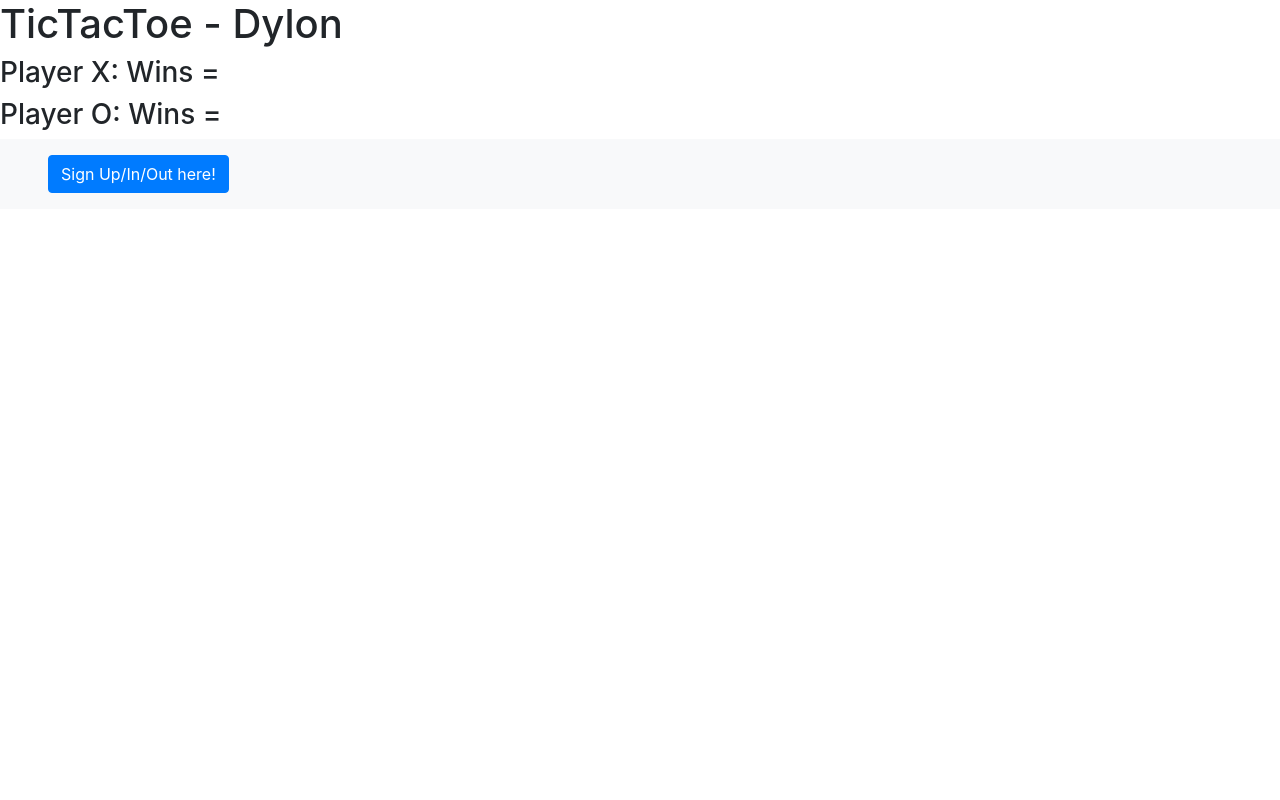
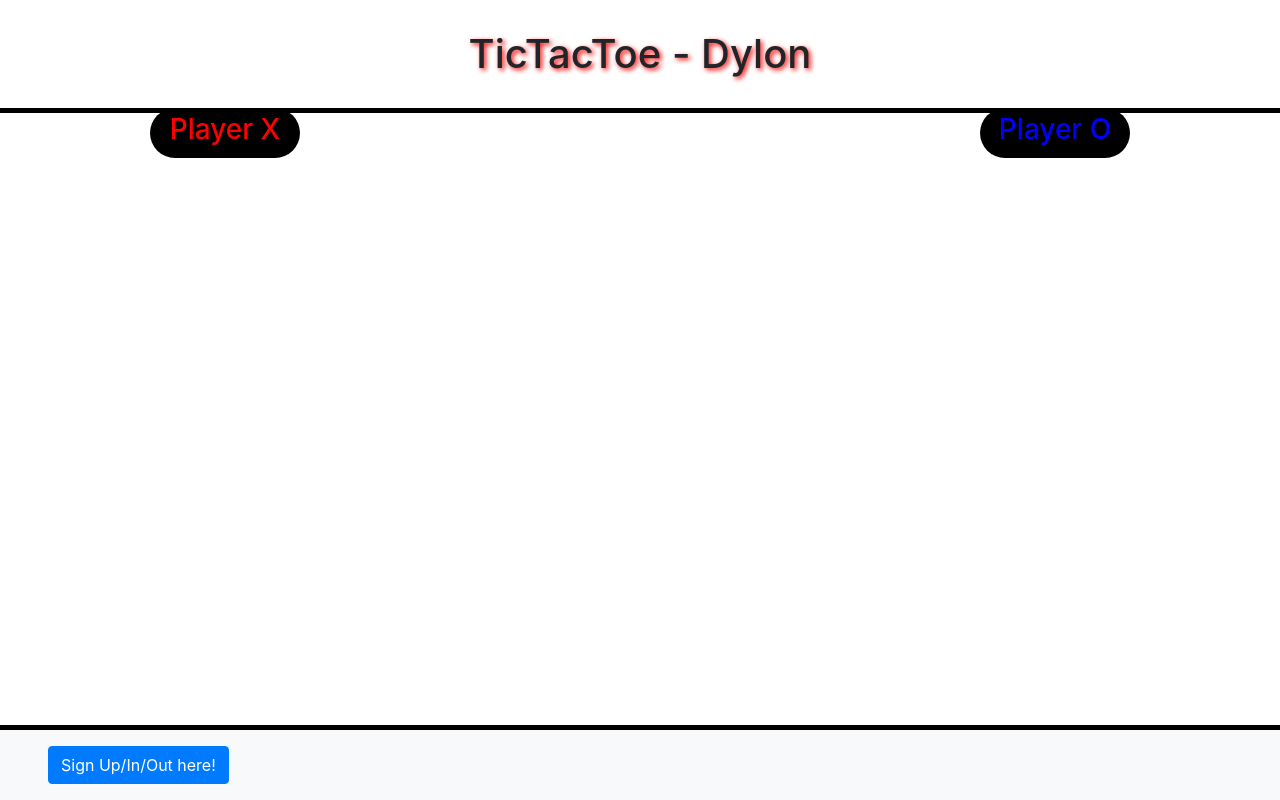
Before and after one commit to DylonFleming11/TiCTaC-Dylon, a website built with webpack: page index.html in a window 1280 px wide. Built offline with nearby package versions, Linux system fonts and the light colour scheme.

Commit message:
Styling has been started! Deploying for feedback before weekend, so i can make changes if needed.

```diff
--- a/assets/styles/index.scss
+++ b/assets/styles/index.scss
@@ -2,6 +2,11 @@
 
 .container {
   height: 100vh;
+}
+
+h1 {
+  text-shadow: 2px 2px 5px red;
+  margin: 30px;
 }
 
 .board {
@@ -36,3 +41,42 @@
   }
   user-select: none;
 }
+
+.top-section {
+  position: relative;
+  text-align: center;
+  border-bottom-style: solid;
+  border-width: thick;
+  border-color: black;
+}
+.bottom-section {
+  position: fixed;
+  left: 0;
+  bottom: 0;
+  width: 100%;
+  border-top-style: solid;
+  border-width: thick;
+  border-color: black;
+}
+
+.player-x {
+  position: absolute;
+  color: red;
+  left: 150px;
+  border-radius: 25px;
+ background: black;
+ padding: 5px;
+ width: 150px;
+ height: 50px;
+}
+
+.player-o {
+  position: absolute;
+  color: blue;
+  right: 150px;
+  border-radius: 25px;
+ background: black;
+ padding: 5px;
+ width: 150px;
+ height: 50px;
+}
--- a/index.html
+++ b/index.html
@@ -14,13 +14,13 @@
       <script src="public/application.js" type="text/javascript" charset="utf-8" defer></script>
     </head>
     <body>
+      <section class="messaging-x-o top-section">
         <h1>TicTacToe - Dylon</h1>
-      <section class="messaging-x-o">
-        <div>
-          <h3 id='x'> Player X: Wins = </h3>
+          <div class="player-x">
+            <h3> Player X</h3>
           </div>
-        <div>
-          <h3 id='o'> Player O: Wins = </h3>
+          <div class="player-o">
+            <h3> Player O</h3>
           </div>
       </section>
 
@@ -41,30 +41,6 @@
           </div>
         </div>
       </section>
-
-      <footer>
-
-        <nav class="navbar navbar-expand-lg navbar-light bg-light">
-          <a class="navbar-brand" href="#"><a class="nav-link" href="#"><button type="button" class="btn btn-primary" data-toggle="modal" data-target="#exampleModalCenter">
-              Sign Up/In/Out here!
-            </button></a></a>
-          <button class="navbar-toggler" type="button" data-toggle="collapse" data-target="#navbarNav" aria-controls="navbarNav" aria-expanded="false" aria-label="Toggle navigation">
-            <span class="navbar-toggler-icon"></span>
-          </button>
-<section class="after-sign-in">
-          <div class="collapse navbar-collapse" id="navbarNav">
-            <ul class="navbar-nav">
-              <li class="nav-item active">
-                <a class="nav-link" href="#"> <span class="sr-only">(current)</span></a>
-              </li>
-              <li class="nav-item">
-                <a class="nav-link start-game" href="#">Start Game</a>
-              </li>
-            </ul>
-          </div>
-          </section>
-        </nav>
-
 
       <div class="modal fade" id="exampleModalCenter" tabindex="-1" role="dialog" aria-labelledby="exampleModalCenterTitle" aria-hidden="true">
         <div class="modal-dialog modal-dialog-centered" role="document">
@@ -108,11 +84,37 @@
             </section>
             </div>
             <div class="modal-footer">
-                <p class="align-center">We will never share you password with anyone!</p>
+              <p class="align-center">We will never share your password with anyone!</p>
             </div>
           </div>
         </div>
       </div>
+
+      <footer class="bottom-section">
+
+        <nav class="navbar navbar-expand-lg navbar-light bg-light">
+          <a class="navbar-brand" href="#"><a class="nav-link" href="#"><button type="button" class="btn btn-primary" data-toggle="modal" data-target="#exampleModalCenter">
+              Sign Up/In/Out here!
+            </button></a></a>
+          <button class="navbar-toggler" type="button" data-toggle="collapse" data-target="#navbarNav" aria-controls="navbarNav" aria-expanded="false" aria-label="Toggle navigation">
+            <span class="navbar-toggler-icon"></span>
+          </button>
+<section class="after-sign-in">
+          <div class="collapse navbar-collapse" id="navbarNav">
+            <ul class="navbar-nav">
+              <li class="nav-item active">
+                <a class="nav-link" href="#"> <span class="sr-only">(current)</span></a>
+              </li>
+              <li class="nav-item">
+                <a class="nav-link start-game" href="#">Start Game</a>
+              </li>
+            </ul>
+          </div>
+          </section>
+        </nav>
+
+
+
       </footer>
     </body>
 </html>
```
Lines whose indentation alone changed are shown as unchanged.
